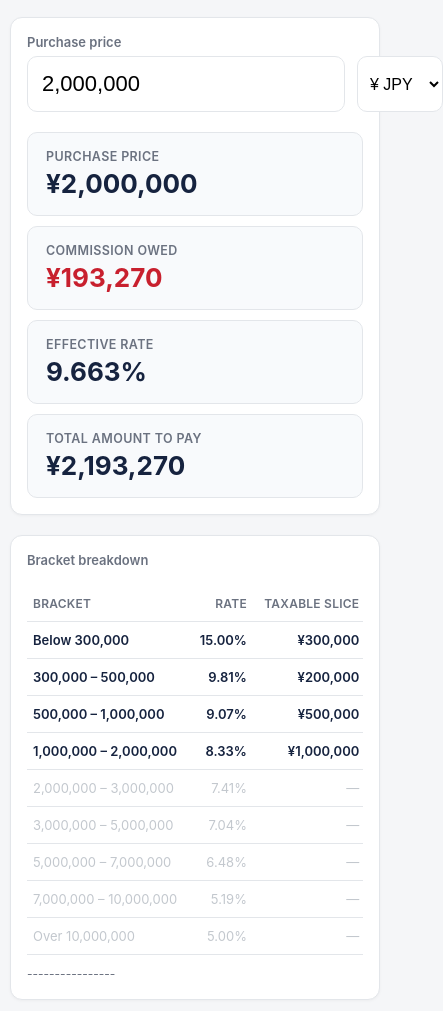
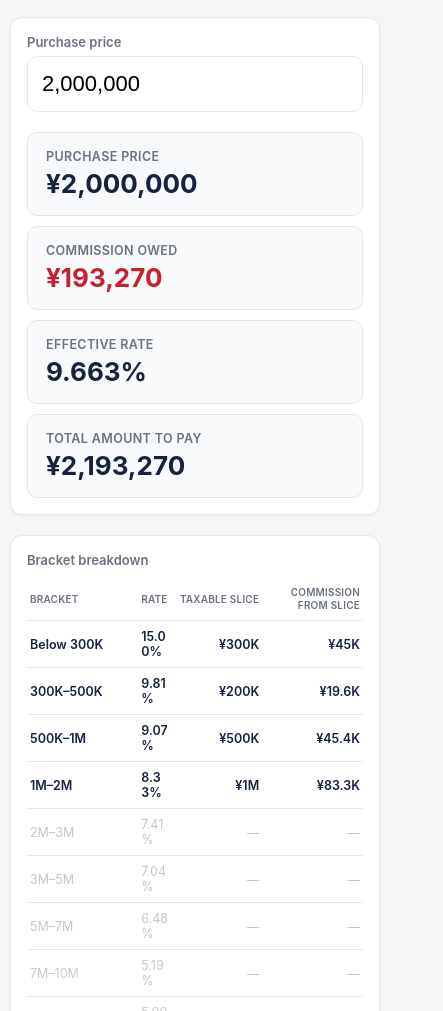
Before and after one commit to kashubey/NIT.commission.calculator, a plain HTML site: page index.html in a window 390 px wide. Shown: the part 89-1100 px from the top of the page, 443 px wide, since content can reach past the window. Drawn offline with Linux system fonts and the light colour scheme.

Commit message:
Update index.html

```diff
--- a/index.html
+++ b/index.html
@@ -16,12 +16,14 @@
     --accent:#c8202e;
   }
   *{box-sizing:border-box;}
+  html,body{overflow-x:hidden;}
   body{
     margin:0;
     font-family:-apple-system,BlinkMacSystemFont,"Segoe UI",Roboto,Helvetica,Arial,sans-serif;
     background:var(--bg);
     color:var(--text);
     padding:32px 16px;
+    width:100%;
   }
   .wrap{max-width:820px;margin:0 auto;}
   header{
@@ -127,8 +129,15 @@
     .stat{padding:16px 18px;}
     .stat .label{font-size:12.5px;}
     .stat .value{font-size:26px;}
-    table{font-size:13px;min-width:520px;}
-    th,td{padding:10px 6px;}
+    /* Keep it a real table, just tighter, with shortened numbers so all columns fit */
+    .table-scroll{overflow-x:visible;}
+    table{font-size:12.5px;table-layout:fixed;width:100%;}
+    th,td{padding:8px 3px;word-break:break-word;}
+    th{font-size:10px;line-height:1.3;}
+    th:nth-child(1),td:nth-child(1){width:34%;padding-right:0;}
+    th:nth-child(2),td:nth-child(2){width:9%;padding-left:0;text-align:left;}
+    th:nth-child(3),td:nth-child(3){width:27%;}
+    th:nth-child(4),td:nth-child(4){width:30%;}
   }
 </style>
 </head>
@@ -149,12 +158,6 @@
     <label for="price">Purchase price</label>
     <div class="input-row">
       <input type="text" id="price" placeholder="e.g. 2,000,000" inputmode="numeric" value="2,000,000">
-      <select id="currency">
-        <option value="¥" selected>¥ JPY</option>
-        <option value="$">$ USD</option>
-        <option value="€">€ EUR</option>
-        <option value="£">£ GBP</option>
-      </select>
     </div>
 
     <div class="results">
@@ -228,15 +231,32 @@ function marginalBreakdown(price){
 function fmtMoney(n, sym){
   return sym + Math.round(n).toLocaleString('en-US');
 }
+
+// Compact form for the breakdown table: 300000 -> 300K, 2000000 -> 2M, 19620 -> 19.6K
+function fmtCompact(n, sym){
+  const sign = n < 0 ? '-' : '';
+  const abs = Math.abs(Math.round(n));
+  let out;
+  if (abs >= 1000000){
+    const v = abs / 1000000;
+    out = (Number.isInteger(v) ? v : v.toFixed(1)) + 'M';
+  } else if (abs >= 1000){
+    const v = abs / 1000;
+    out = (Number.isInteger(v) ? v : v.toFixed(1)) + 'K';
+  } else {
+    out = String(abs);
+  }
+  return sign + sym + out;
+}
 function fmtBracketLabel(lo, hi){
-  const f = (v) => v.toLocaleString('en-US');
+  const f = (v) => fmtCompact(v, '');
   if (hi === Infinity) return `Over ${f(lo)}`;
   if (lo === 0) return `Below ${f(hi)}`;
-  return `${f(lo)} – ${f(hi)}`;
+  return `${f(lo)}–${f(hi)}`;
 }
 
+const CURRENCY = '¥';
 const priceInput = document.getElementById('price');
-const currencySelect = document.getElementById('currency');
 const breakdownBody = document.getElementById('breakdownBody');
 
 function parsePrice(str){
@@ -245,7 +265,7 @@ function parsePrice(str){
 }
 
 function render(){
-  const sym = currencySelect.value;
+  const sym = CURRENCY;
   const raw = parsePrice(priceInput.value);
   const {rows, total} = marginalBreakdown(raw);
   const effectivePct = raw > 0 ? (total / raw * 100) : 0;
@@ -260,10 +280,10 @@ function render(){
     const tr = document.createElement('tr');
     tr.className = r.active ? 'active' : 'inactive';
     tr.innerHTML = `
-      <td>${fmtBracketLabel(r.lo, r.hi)}</td>
-      <td>${(r.rate*100).toFixed(2)}%</td>
-      <td>${r.active ? fmtMoney(r.slice, sym) : '—'}</td>
-      <td>${r.active ? fmtMoney(r.comm, sym) : '—'}</td>
+      <td data-label="Bracket">${fmtBracketLabel(r.lo, r.hi)}</td>
+      <td data-label="Rate">${(r.rate*100).toFixed(2)}%</td>
+      <td data-label="Taxable slice">${r.active ? fmtCompact(r.slice, sym) : '—'}</td>
+      <td data-label="Commission from slice">${r.active ? fmtCompact(r.comm, sym) : '—'}</td>
     `;
     breakdownBody.appendChild(tr);
   }
@@ -275,7 +295,6 @@ priceInput.addEventListener('input', (e) => {
   e.target.value = digits ? Number(digits).toLocaleString('en-US') : '';
   render();
 });
-currencySelect.addEventListener('change', render);
 
 render();
 </script>
```
